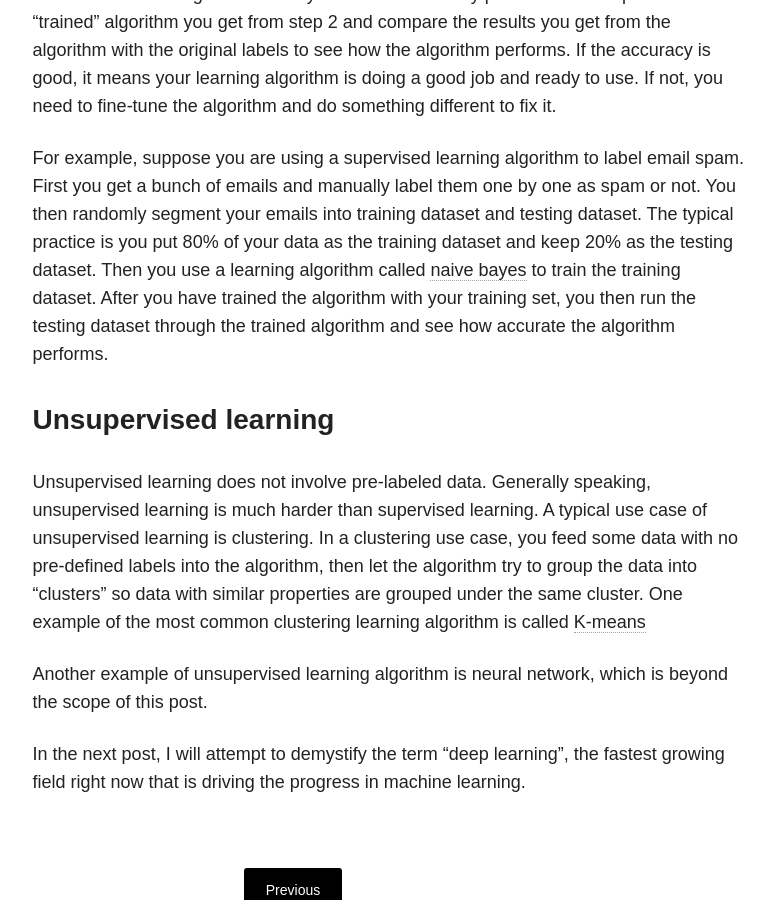
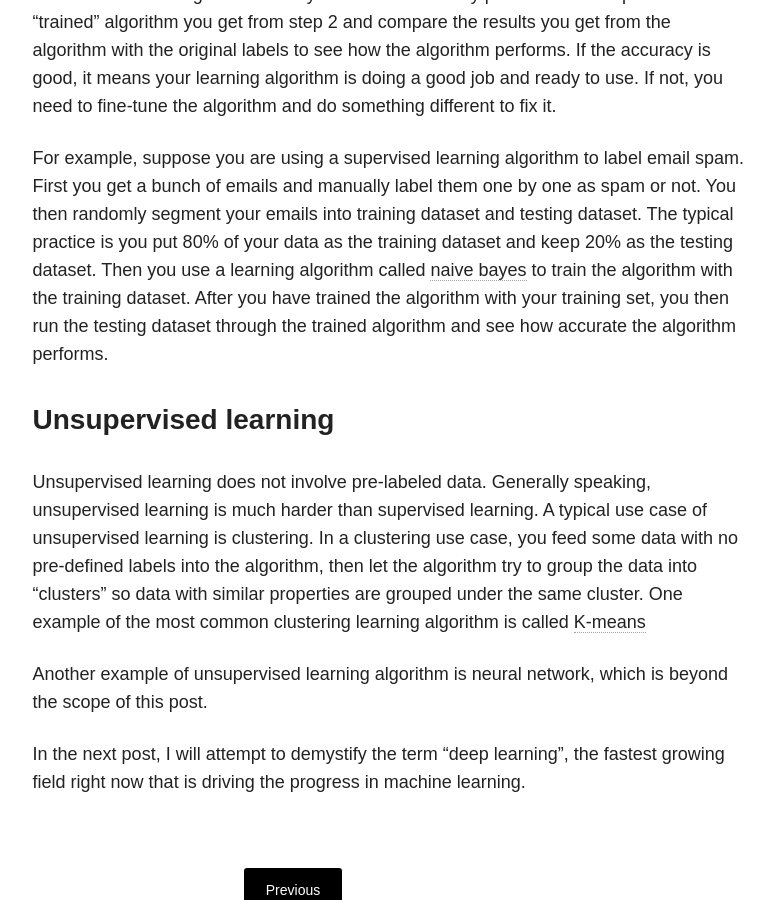
Before and after one commit to taolicd/taolicd.github.io, a Jekyll site: the page built from _posts/blog/2016-05-29-machinelearning_2.markdown, in a window 1280 px wide and 900 px high, scrolled down 1378 px. Shown: the whole window, without its empty margins (347-1121 px from the left). Built offline with Jekyll 4.4.1, drawn with Linux system fonts in a browser that asks for light colours; comment, search, counter and statistics services are not loaded.

Commit message:
new post

```diff
--- a/_posts/blog/2016-05-29-machinelearning_2.markdown
+++ b/_posts/blog/2016-05-29-machinelearning_2.markdown
@@ -32,7 +32,7 @@ Typical steps of using a supervised learning algorithm involve the following:
 
  3.Now run the testing dataset that you have intentionally put on hold in step 1 on the "trained" algorithm you get from step 2 and compare the results you get from the algorithm with the original labels to see how the algorithm performs. If the  accuracy is good, it means your learning algorithm is doing a good job and ready to use. If not, you need to fine-tune the algorithm and do something different to fix it.
 
-For example, suppose you are using a supervised learning algorithm to label email spam. First you get a bunch of emails and manually label them one by one as spam or not. You then randomly segment your emails into training dataset and testing dataset. The typical practice is you put 80% of your data as the training dataset and keep 20% as the testing dataset. Then you use a learning algorithm called [naive bayes](https://en.wikipedia.org/wiki/Naive_Bayes_spam_filtering) to train the training dataset. After you have trained the algorithm with your training set, you then run the testing dataset through the trained algorithm and see how accurate the algorithm performs.
+For example, suppose you are using a supervised learning algorithm to label email spam. First you get a bunch of emails and manually label them one by one as spam or not. You then randomly segment your emails into training dataset and testing dataset. The typical practice is you put 80% of your data as the training dataset and keep 20% as the testing dataset. Then you use a learning algorithm called [naive bayes](https://en.wikipedia.org/wiki/Naive_Bayes_spam_filtering) to train the algorithm with the training dataset. After you have trained the algorithm with your training set, you then run the testing dataset through the trained algorithm and see how accurate the algorithm performs.
 
 
 
```
